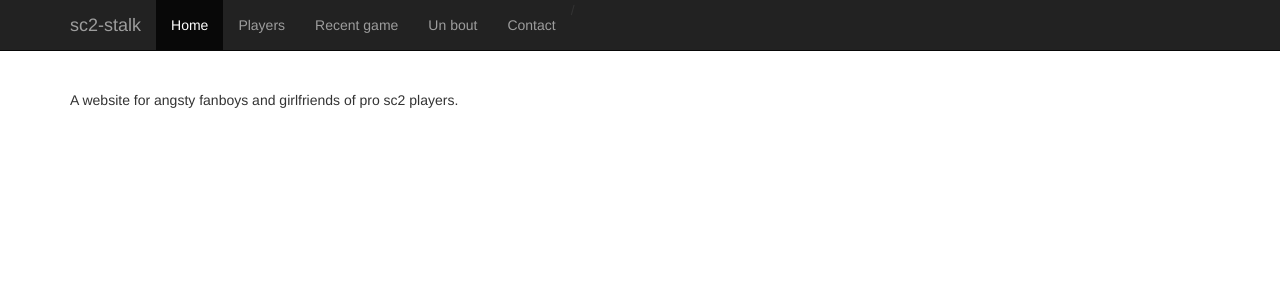
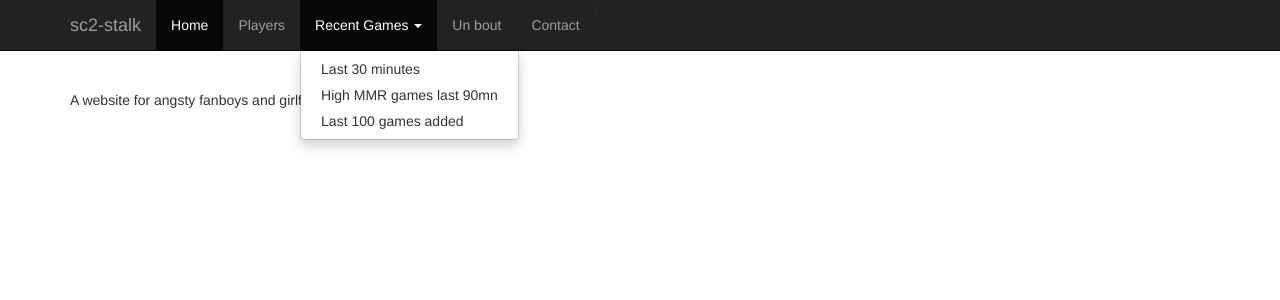
Before and after one commit to NicolasNin/sc2stalk, a Django app: template web/starcraftstalk/starcraftHistory/templates/starcraftHistory/about.html in a window 1280 px wide, after a click on "Recent Games". Shown: the top 300 px of the page. Run offline with Django 3.2, Linux system fonts and the light colour scheme; the template is opened without the code that fills it, so the values that code supplies are empty; some libraries are stand-ins or nearby versions.

Commit message:
navbar change

```diff
--- a/web/starcraftstalk/starcraftHistory/static/tuto.css
+++ b/web/starcraftstalk/starcraftHistory/static/tuto.css
@@ -8,10 +8,10 @@ body {
 /*  text-align: center;*/
 }
 .LOSS{
-  background-color:rgba(239, 0, 3, 0.05)
+  background-color:rgba(239, 0, 3, 0.15)
 }
 .WIN{
-  background-color:hsla(119, 100%, 47%, 0.05)
+  background-color:hsla(119, 100%, 47%, 0.15)
 }
 
 .games{
--- a/web/starcraftstalk/starcraftHistory/templates/starcraftHistory/base.html
+++ b/web/starcraftstalk/starcraftHistory/templates/starcraftHistory/base.html
@@ -37,9 +37,19 @@
           <ul class="nav navbar-nav">
             <li class="active"><a href="/">Home</a></li>/
             <li><a href="{%url 'players'%}">Players</a></li>
-            <li><a href="{%url 'recent'%}">Recent game</a></li>
-            <li><a href="/about">Un bout</a></li>
-            <li><a href="/contact">Contact</a></li>
+
+
+            <li class="dropdown"><a class="dropdown-toggle" data-toggle="dropdown" href="{%url 'recent'%}">
+              Recent Games <span class="caret"></span></a>
+        <ul class="dropdown-menu">
+          <li><a href="{%url 'recent'%}">Last 30 minutes</a></li>
+          <li><a href="{%url 'highmmr'%}">High MMR games last 90mn</a></li>
+          <li><a href="{%url 'last100'%}">Last 100 games added</a></li>
+        </ul>
+      </li>
+      <li><a href="/about">Un bout</a></li>
+      <li><a href="/contact">Contact</a></li>
+
           </ul>
         </div><!--/.nav-collapse -->
       </div>
--- a/web/starcraftstalk/starcraftHistory/updateDB.py
+++ b/web/starcraftstalk/starcraftHistory/updateDB.py
@@ -150,7 +150,6 @@ def updateCycle():
 	found=findOpListObject(newgames,save=False)
 	checkReciprocal(found,save=True)
 	print("update finished")
-
 
 def syncDbwithMH(player):
 	"""we update the games without maps and add newgames if MH was
@@ -363,7 +362,6 @@ def lookForDiscrepancy(dmmr, dwin, dloss, dties, dcount, dlp):
 		return ("dlp negatif", False)
 	print("wtf")
 	return ("wtf", False)
-
 ##
 def updateOldPath(up=False):
 	api=apiRequest()
--- a/web/starcraftstalk/starcraftHistory/urls.py
+++ b/web/starcraftstalk/starcraftHistory/urls.py
@@ -7,6 +7,7 @@ urlpatterns = [
     url(r'^players/$', views.players, name='players'),
     url(r'^highmmr/$', views.highmmr, name='highmmr'),
     url(r'^recent/$', views.recent, name='recent'),
+    url(r'^last100/$', views.last100, name='last100'),
     url(r'^player/(?P<sc2id>[0-9]+)/$', views.player, name='player'),
     url(r'^profile/(?P<legacy>[0-9]+)/(?P<realm>[0-9])/(?P<name>.*)$', views.player2, name='player'),
   #  url(r'^player/(?P<sc2id>(.*))/$', views.player, name='player'),
```
Also changed, not shown: web/starcraftstalk/starcraftHistory/findOp.py (+12 -6 lines).
